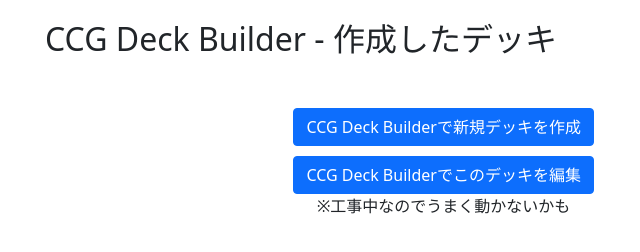
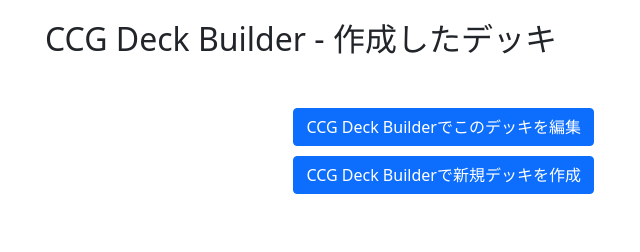
Before and after one commit to tripledrive/ccgdeckbuilder, a plain HTML site: page deck.html in a window 1280 px wide. Shown: the whole page, without its empty margins (339-979 px from the left). Drawn offline with nearby package versions, Linux system fonts and the light colour scheme.

Commit message:
レイアウト修正

```diff
--- a/deck.html
+++ b/deck.html
@@ -21,11 +21,10 @@
 		</div>
         <div class="deckconsole" id="deckconsole">
             <div class="link">
-                <button type="button" onclick="location.href='https://tripledrive.github.io/ccgdeckbuilder/'" class="btn btn-primary">CCG Deck Builderで新規デッキを作成</button>
+                <button type="button" id="copy_deck" class="btn btn-primary">CCG Deck Builderでこのデッキを編集</button>
             </div>
             <div class="link">
-                <button type="button" id="copy_deck" class="btn btn-primary">CCG Deck Builderでこのデッキを編集</button><br>
-                ※工事中なのでうまく動かないかも
+                <button type="button" onclick="location.href='https://tripledrive.github.io/ccgdeckbuilder/'" class="btn btn-primary">CCG Deck Builderで新規デッキを作成</button>
             </div>
         </div>
 	</div>
```
